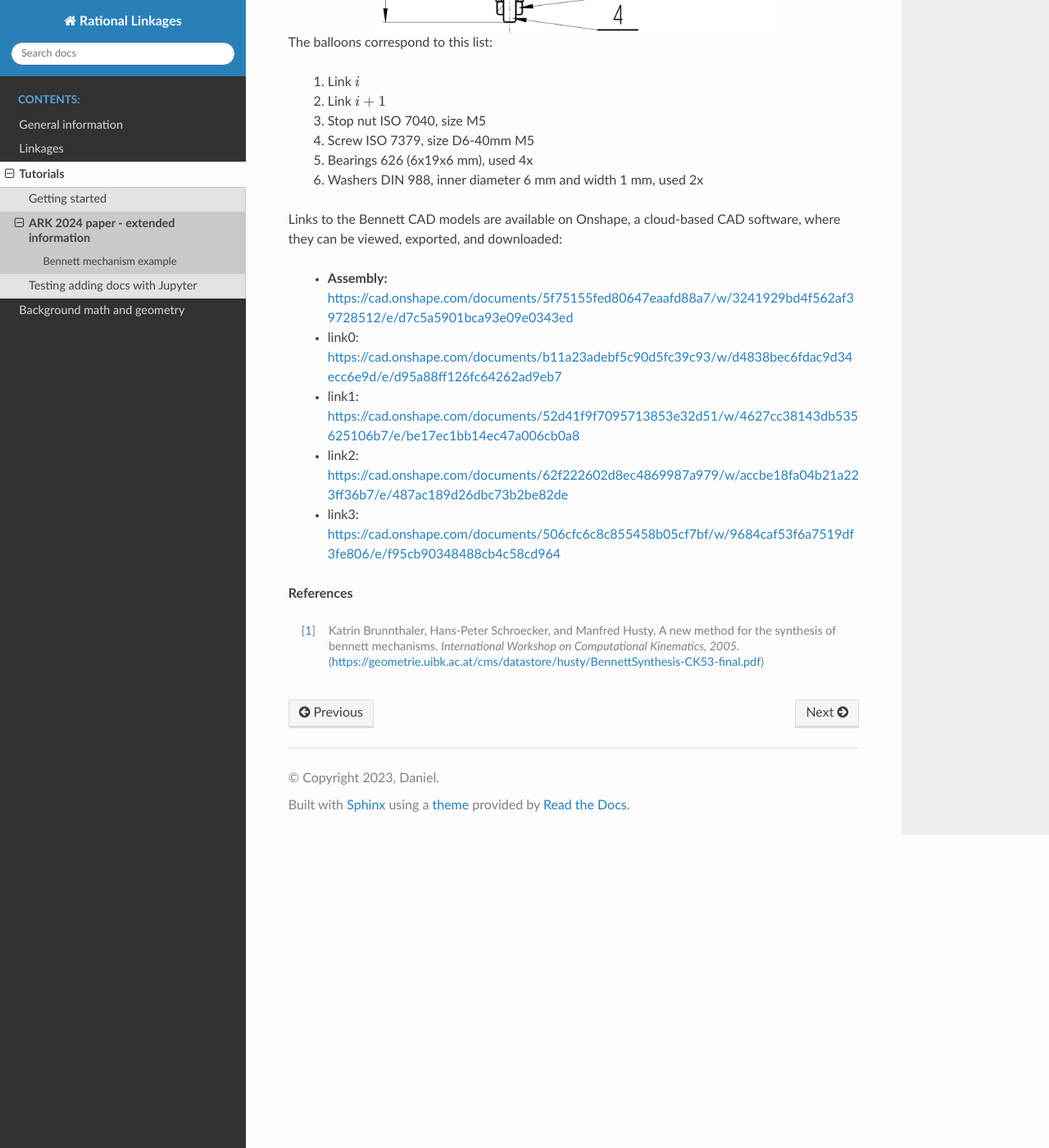
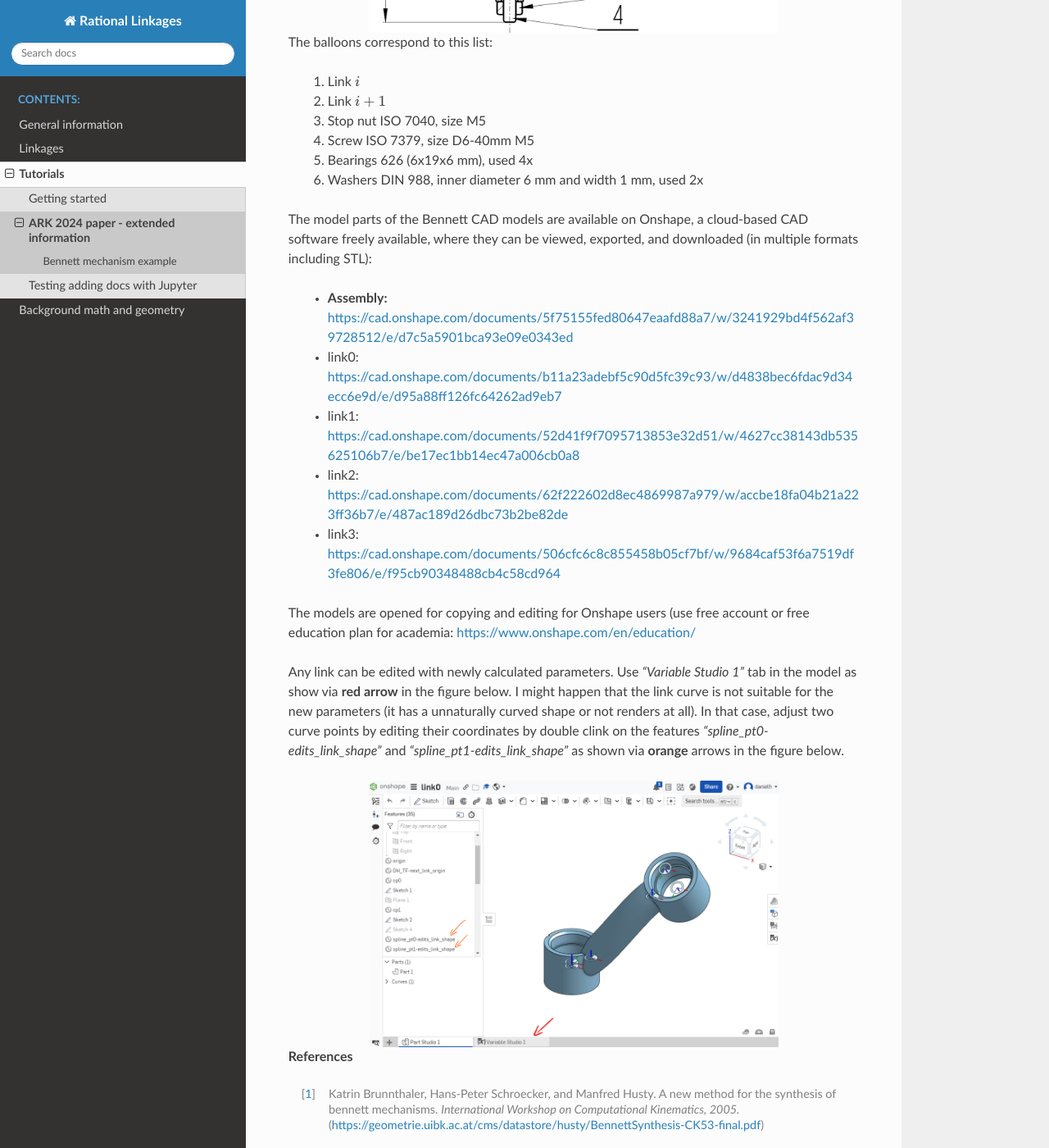
Before and after one commit to hucik14/rational-linkages, a Sphinx documentation site: the page built from docs/source/tutorials/ark2024.rst, in a window 1280 px wide and 1400 px high, scrolled down 4064 px. Shown: the whole window at 82% size. Built offline with Sphinx 7.4.7 and the Read the Docs theme 2.0.0, drawn with Linux system fonts in a browser that asks for light colours.

Commit message:
ark docs update

```diff
--- a/docs/source/tutorials/ark2024.rst
+++ b/docs/source/tutorials/ark2024.rst
@@ -216,9 +216,9 @@ The balloons correspond to this list:
     5. Bearings 626 (6x19x6 mm), used 4x
     6. Washers DIN 988, inner diameter 6 mm and width 1 mm, used 2x
 
-
-Links to the Bennett CAD models are available on Onshape, a cloud-based CAD software,
-where they can be viewed, exported, and downloaded:
+The model parts of the Bennett CAD models are available on Onshape, a cloud-based CAD
+software freely available, where they can be viewed, exported, and downloaded (in
+multiple formats including STL):
 
     * **Assembly:** https://cad.onshape.com/documents/5f75155fed80647eaafd88a7/w/3241929bd4f562af39728512/e/d7c5a5901bca93e09e0343ed
     * link0: https://cad.onshape.com/documents/b11a23adebf5c90d5fc39c93/w/d4838bec6fdac9d34ecc6e9d/e/d95a88ff126fc64262ad9eb7
@@ -226,7 +226,20 @@ where they can be viewed, exported, and downloaded:
     * link2: https://cad.onshape.com/documents/62f222602d8ec4869987a979/w/accbe18fa04b21a223ff36b7/e/487ac189d26dbc73b2be82de
     * link3: https://cad.onshape.com/documents/506cfc6c8c855458b05cf7bf/w/9684caf53f6a7519df3fe806/e/f95cb90348488cb4c58cd964
 
+The models are opened for copying and editing for Onshape users (use free account or
+free education plan for academia: https://www.onshape.com/en/education/
 
+Any link can be edited with newly calculated parameters. Use *"Variable Studio 1"* tab
+in the model as show via **red arrow** in the figure below. I might happen that the link
+curve is not suitable for the new parameters (it has a unnaturally curved shape or not
+renders at all). In that case, adjust two curve points by editing their coordinates
+by double clink on the features *"spline_pt0-edits_link_shape"* and
+*"spline_pt1-edits_link_shape"* as shown via **orange** arrows in the figure below.
+
+.. figure:: figures/ark-onshape-editing.png
+    :width: 500 px
+    :align: center
+    :alt: Onshape editing
 
 **References**
 
```
Also changed, not shown: docs/source/tutorials/figures/ark-onshape-editing.png (added).
